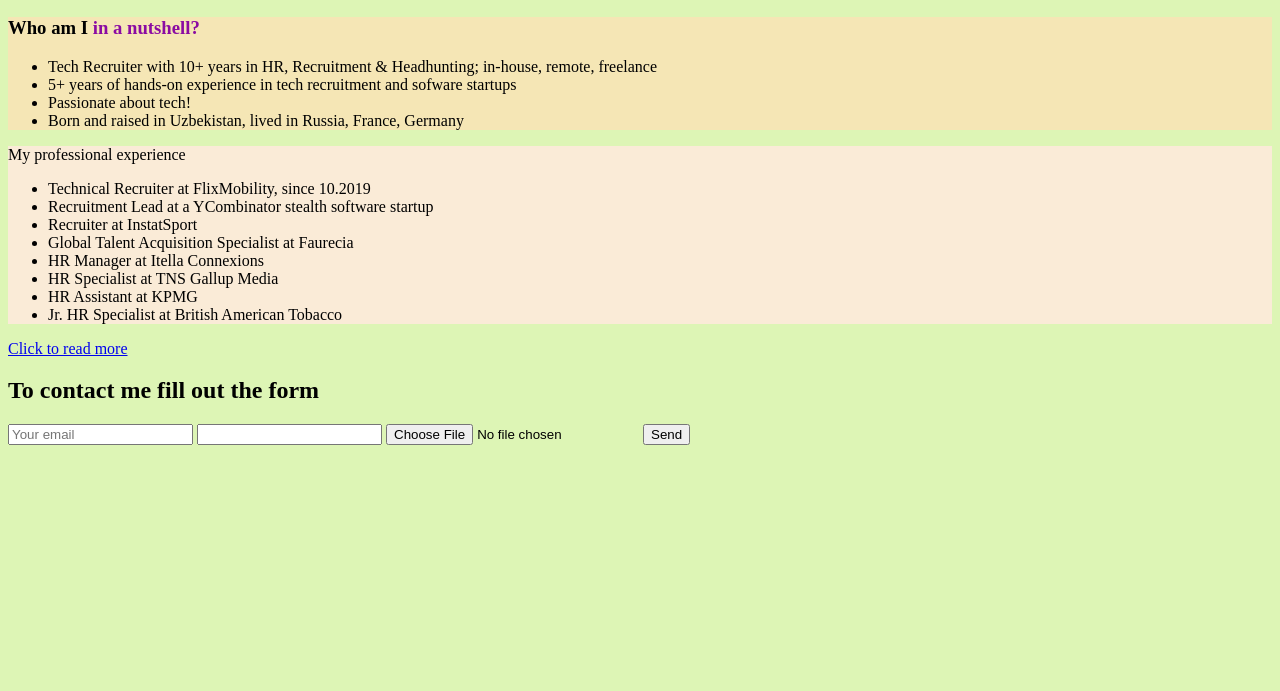
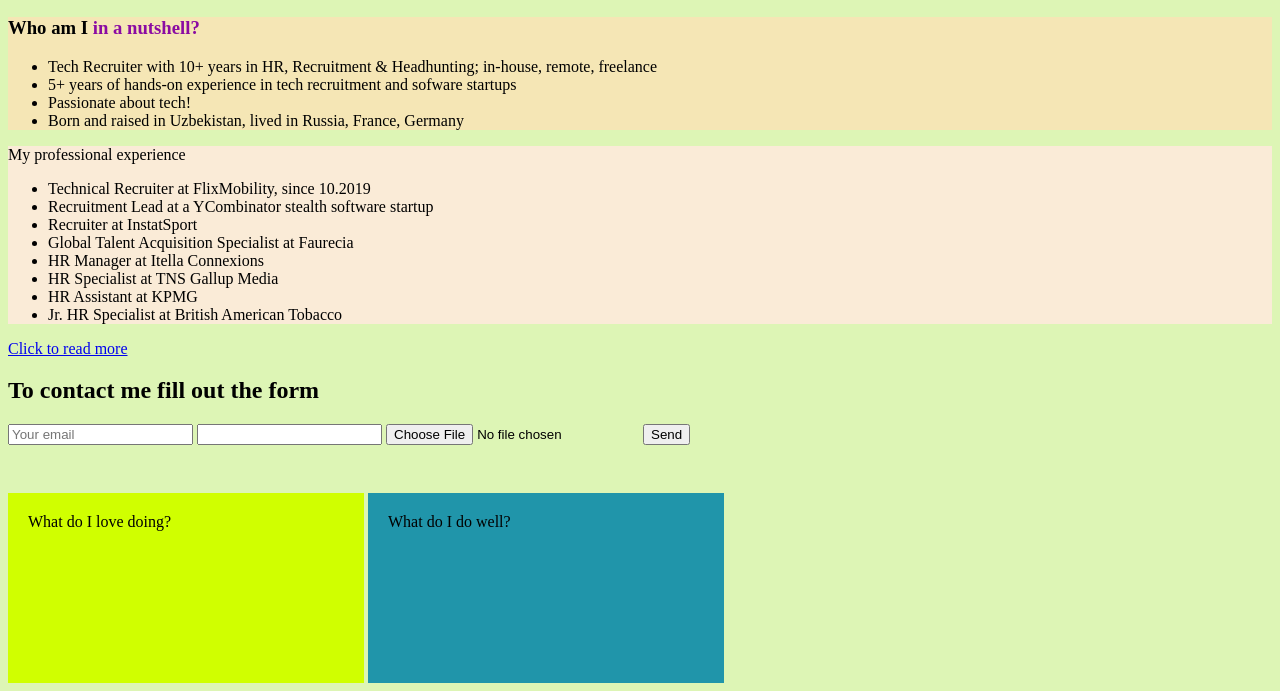
Before and after one commit to ValeriaO/Basics-HTML, a plain HTML site: page index.html in a window 1280 px wide. Shown: the part 418-1109 px from the top of the page. Before the commit the page ends 871 px from the top, so only its background shows below. Drawn offline with Linux system fonts and the light colour scheme.

Commit message:
Updates html css

```diff
--- a/index.html
+++ b/index.html
@@ -1,12 +1,15 @@
 <html>
     <head>
         <title>Valeria Pop page</title>
+        <link rel="stylesheet" href="styles.css"/>
+
     </head>
     <body style="background-color:#DDF5B5;">
     <a href="https://www.linkedin.com/in/valeria-pop-oz/" target="_blank">
         <img src="IMG-20201115-WA0045.jpg" alt="Valeria" height="300px" />
     </a>
     <h1>Hello World! This is Valeria, I am a <a href="https://www.linkedin.com/in/valeria-pop-oz/" target="_blank">Technical Recruiter</a></h1>
+
     <h2>About me</h2>
 
     <div style="background:#F5E6B5">
@@ -41,6 +44,11 @@
     <input type="file" />
     <input type="button" value="Send" />
 
+<div style="margin-top: 48px;">
+    <div class="box red">What do I love doing?</div>
+    <div class="box green">What do I do well?</div>
+</div>
+
 </body>
 
 </html>
--- /dev/null
+++ b/styles.css
@@ -0,0 +1,12 @@
+.box{
+    width: 25%;
+    height: 150px;
+    padding: 20px;
+    display: inline-block;
+    }
+.red {
+    background-color: rgb(208, 255, 0);
+    }
+.green {
+    background-color: rgb(32, 149, 170);
+    }
```
